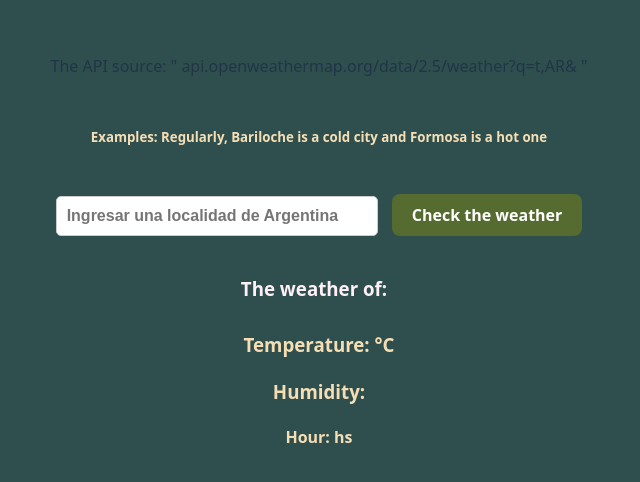
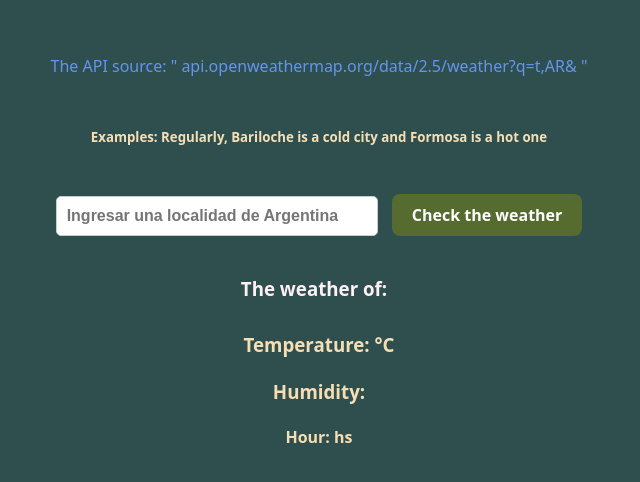
Before and after one commit to FranciscoBsAs/myWeatherProject, a React (Vite) app in the folder weather-redux-project/: page / in a window 1280 px wide. Shown: the part 136-618 px from the top of the page, without its empty margins (321-961 px from the left). Built offline with nearby package versions, Linux system fonts and the light colour scheme.

Commit message:
nuevo color de p en app.jsx

```diff
--- a/weather-redux-project/src/App.jsx
+++ b/weather-redux-project/src/App.jsx
@@ -7,7 +7,7 @@ function App() {
 
   return (
     <div>
-      <p style={{color: 'ligthblue' }}  > The API source: " api.openweathermap.org/data/2.5/weather?q=t,AR& " </p>
+      <p style={{color:"cornflowerblue" }}  > The API source: " api.openweathermap.org/data/2.5/weather?q=t,AR& " </p>
       <br></br>
       <TheProvider>
         <UserConsumer></UserConsumer>
```
